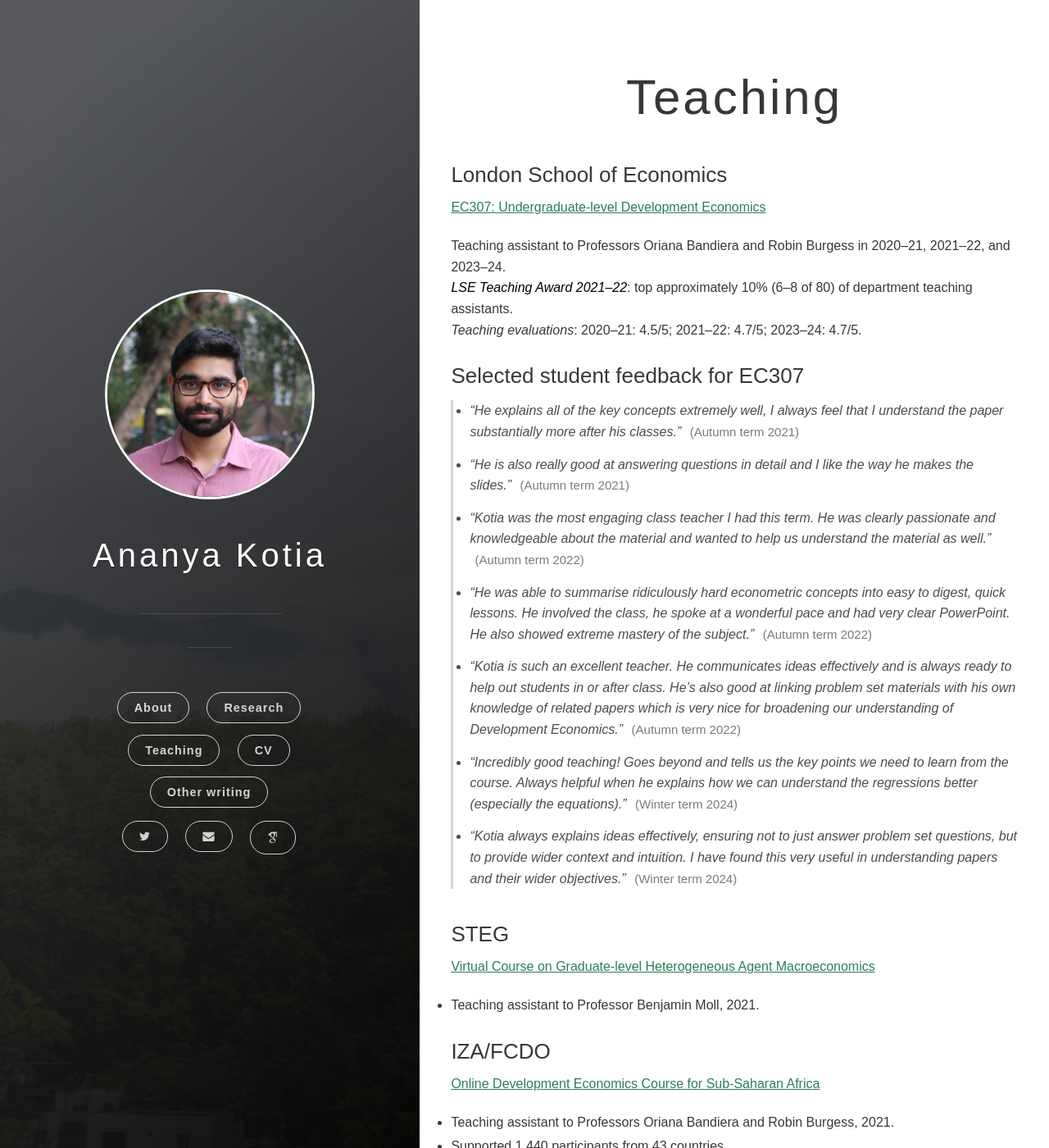
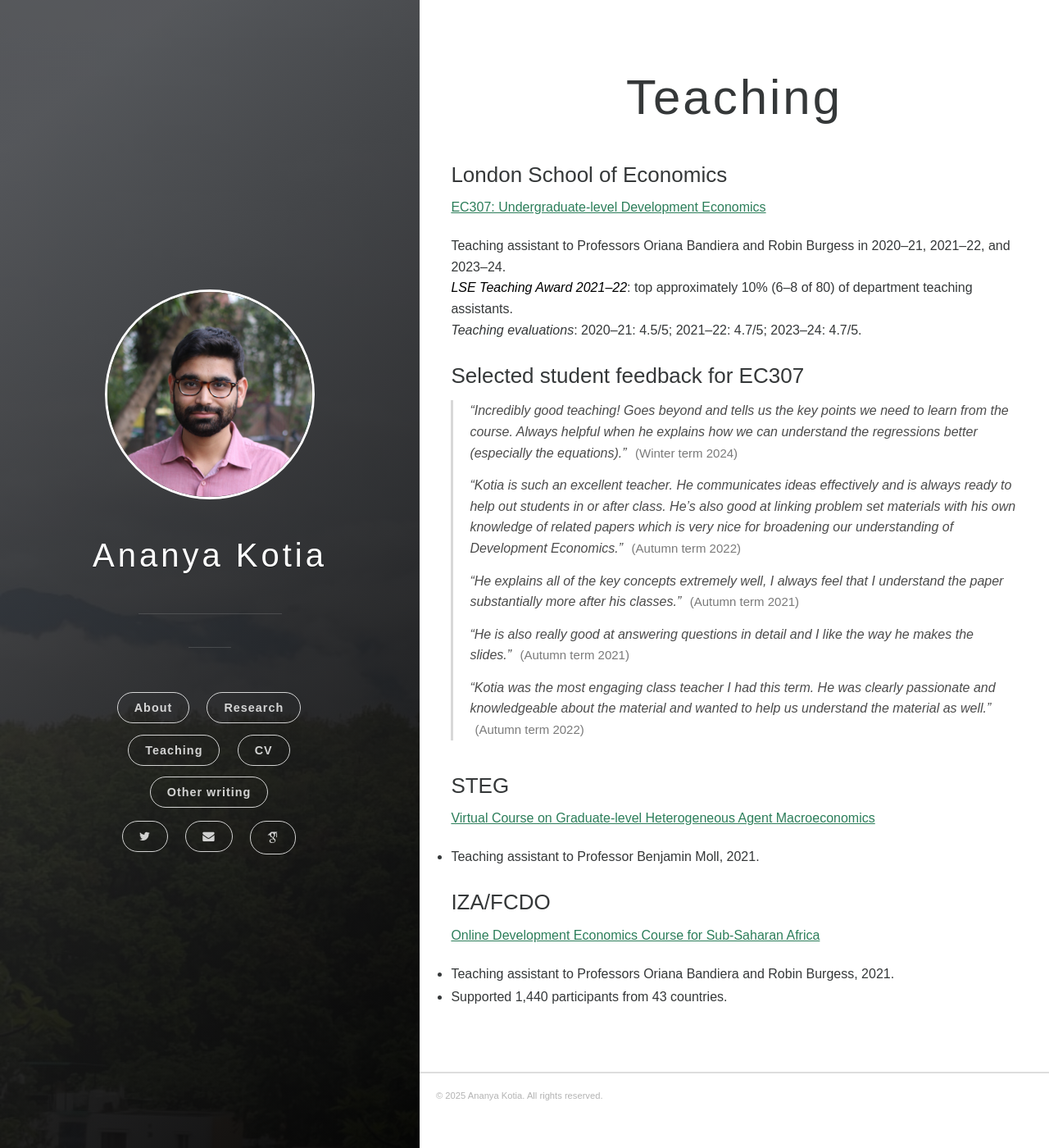
Before and after one commit to ananyakotia/ananyakotia.github.io, a Jekyll site: the page built from pages/teaching.markdown, in a window 1280 px wide and 1400 px high. Shown: the whole window at 82% size. Built offline with Jekyll 4.4.1, drawn with Linux system fonts in a browser that asks for light colours; some web fonts are replaced.

Commit message:
Update teaching.markdown

```diff
--- a/pages/teaching.markdown
+++ b/pages/teaching.markdown
@@ -17,14 +17,14 @@ permalink: /teaching/
 
 ### Selected student feedback for EC307
 
-<ul class="teaching-quotes">
-  <li>“He explains all of the key concepts extremely well, I always feel that I understand the paper substantially more after his classes.” <span class="quote-term">(Autumn term 2021)</span></li>
-  <li>“He is also really good at answering questions in detail and I like the way he makes the slides.” <span class="quote-term">(Autumn term 2021)</span></li>
-  <li>“Kotia was the most engaging class teacher I had this term. He was clearly passionate and knowledgeable about the material and wanted to help us understand the material as well.” <span class="quote-term">(Autumn term 2022)</span></li>
-  <li>“He was able to summarise ridiculously hard econometric concepts into easy to digest, quick lessons. He involved the class, he spoke at a wonderful pace and had very clear PowerPoint. He also showed extreme mastery of the subject.” <span class="quote-term">(Autumn term 2022)</span></li>
-  <li>“Kotia is such an excellent teacher. He communicates ideas effectively and is always ready to help out students in or after class. He’s also good at linking problem set materials with his own knowledge of related papers which is very nice for broadening our understanding of Development Economics.” <span class="quote-term">(Autumn term 2022)</span></li>
-  <li>“Incredibly good teaching! Goes beyond and tells us the key points we need to learn from the course. Always helpful when he explains how we can understand the regressions better (especially the equations).” <span class="quote-term">(Winter term 2024)</span></li>
-  <li>“Kotia always explains ideas effectively, ensuring not to just answer problem set questions, but to provide wider context and intuition. I have found this very useful in understanding papers and their wider objectives.” <span class="quote-term">(Winter term 2024)</span></li>
+<ul class="no-bullets teaching-quotes">
+	<li>“Incredibly good teaching! Goes beyond and tells us the key points we need to learn from the course. Always helpful when he explains how we can understand the regressions better (especially the equations).” <span class="quote-term">(Winter term 2024)</span></li>
+	<li>“Kotia is such an excellent teacher. He communicates ideas effectively and is always ready to help out students in or after class. He’s also good at linking problem set materials with his own knowledge of related papers which is very nice for broadening our understanding of Development Economics.” <span class="quote-term">(Autumn term 2022)</span></li>
+	<li>“He explains all of the key concepts extremely well, I always feel that I understand the paper substantially more after his classes.” <span class="quote-term">(Autumn term 2021)</span></li>
+	<li>“He is also really good at answering questions in detail and I like the way he makes the slides.” <span class="quote-term">(Autumn term 2021)</span></li>
+	<li>“Kotia was the most engaging class teacher I had this term. He was clearly passionate and knowledgeable about the material and wanted to help us understand the material as well.” <span class="quote-term">(Autumn term 2022)</span></li>
+	<!--  <li>“He was able to summarise ridiculously hard econometric concepts into easy to digest, quick lessons. He involved the class, he spoke at a wonderful pace and had very clear PowerPoint. He also showed extreme mastery of the subject.” <span class="quote-term">(Autumn term 2022)</span></li>
+  	<li>“Kotia always explains ideas effectively, ensuring not to just answer problem set questions, but to provide wider context and intuition. I have found this very useful in understanding papers and their wider objectives.” <span class="quote-term">(Winter term 2024)</span></li> -->
 </ul>
 
 ### STEG
```
